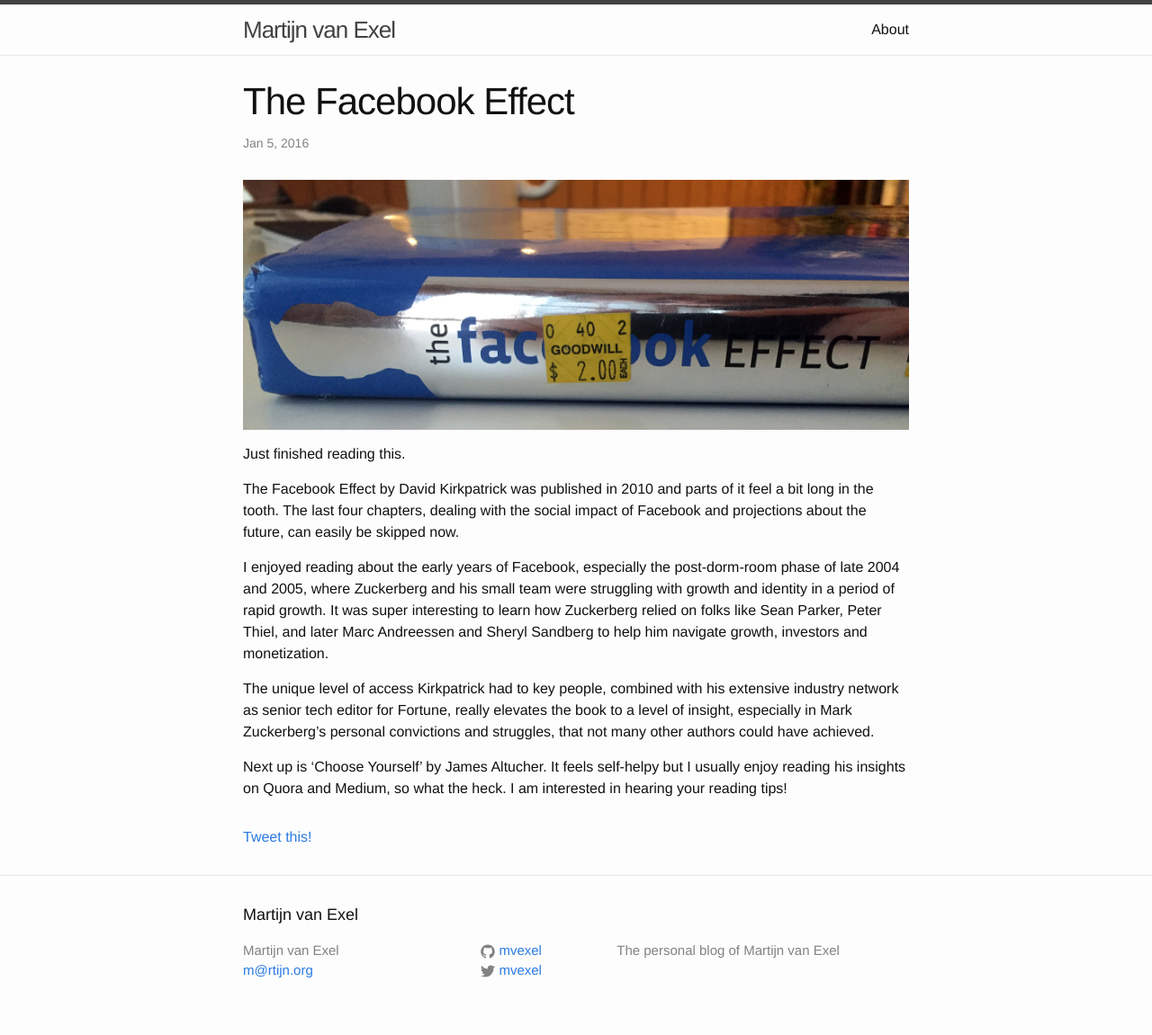
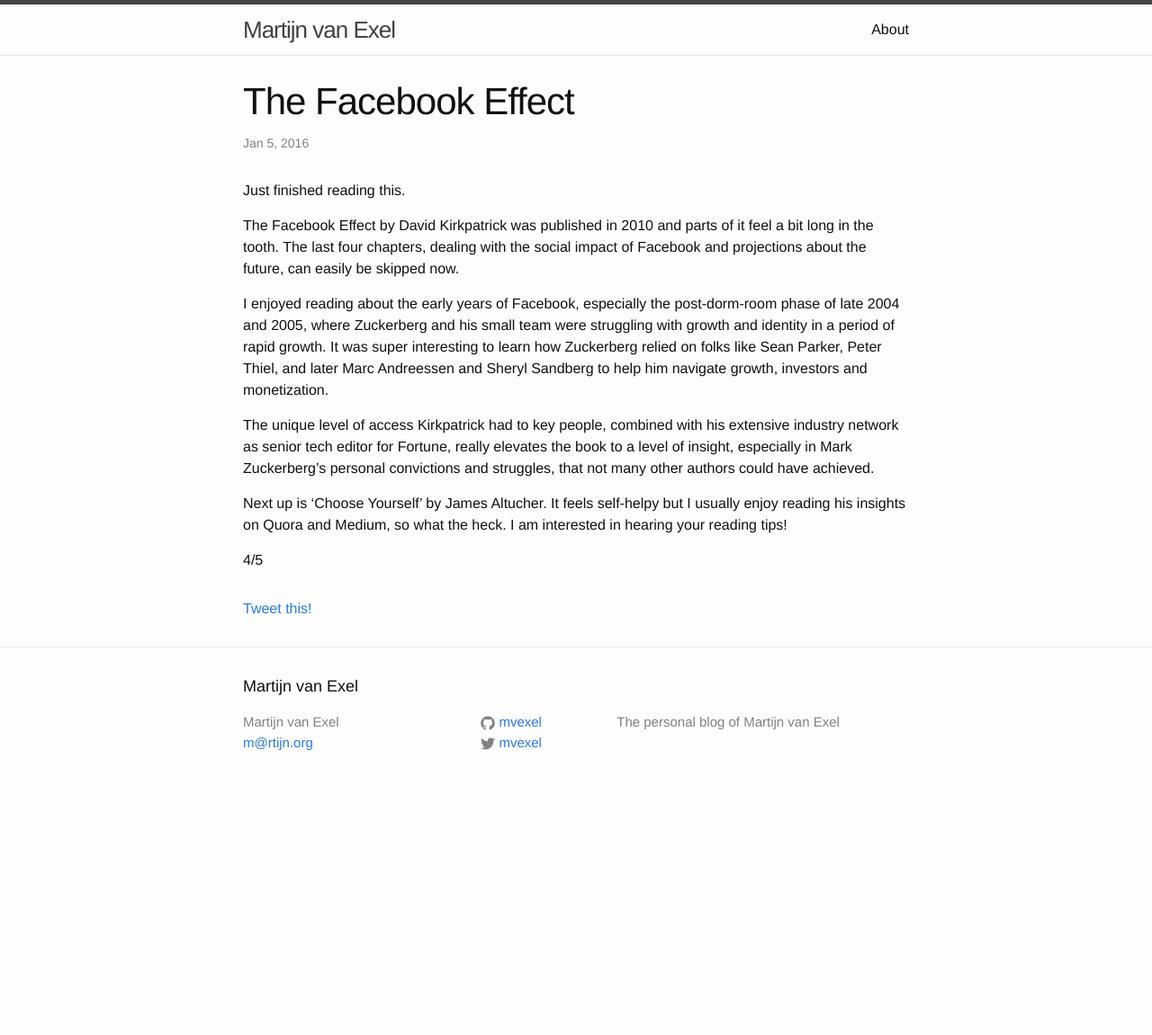
Before and after one commit to openbrian/mvexel.github.io, a Jekyll site: the page built from _posts/2016-01-05-facebook-effect.md, in a window 1280 px wide. Shown: the whole page at 90% size. Built offline with Jekyll 4.4.1, drawn with Linux system fonts in a browser that asks for light colours; comment, search, counter and statistics services are not loaded; after the commit the page ends 900 px from its top, so only the background shows below that.

```diff
--- a/_posts/2016-01-05-facebook-effect.md
+++ b/_posts/2016-01-05-facebook-effect.md
@@ -1,12 +1,11 @@
 ---
 layout: post
 title: "The Facebook Effect"
-excerpt: "Read. 4/5"
+excerpt: "Finished reading The Facebook Effect by David Kirkpatrick. Here's a quick review."
 tags: [read]
 comments: false
+image: /images/facebook-effect.jpg
 ---
-
-![fbeffect](/images/facebook-effect.jpg)
 
 Just finished reading this.
 
@@ -17,3 +16,5 @@ I enjoyed reading about the early years of Facebook, especially the post-dorm-ro
 The unique level of access Kirkpatrick had to key people, combined with his extensive industry network as senior tech editor for Fortune, really elevates the book to a level of insight, especially in Mark Zuckerberg's personal convictions and struggles, that not many other authors could have achieved.
 
 Next up is 'Choose Yourself' by James Altucher. It feels self-helpy but I usually enjoy reading his insights on Quora and Medium, so what the heck. I am interested in hearing your reading tips!
+
+4/5
```
